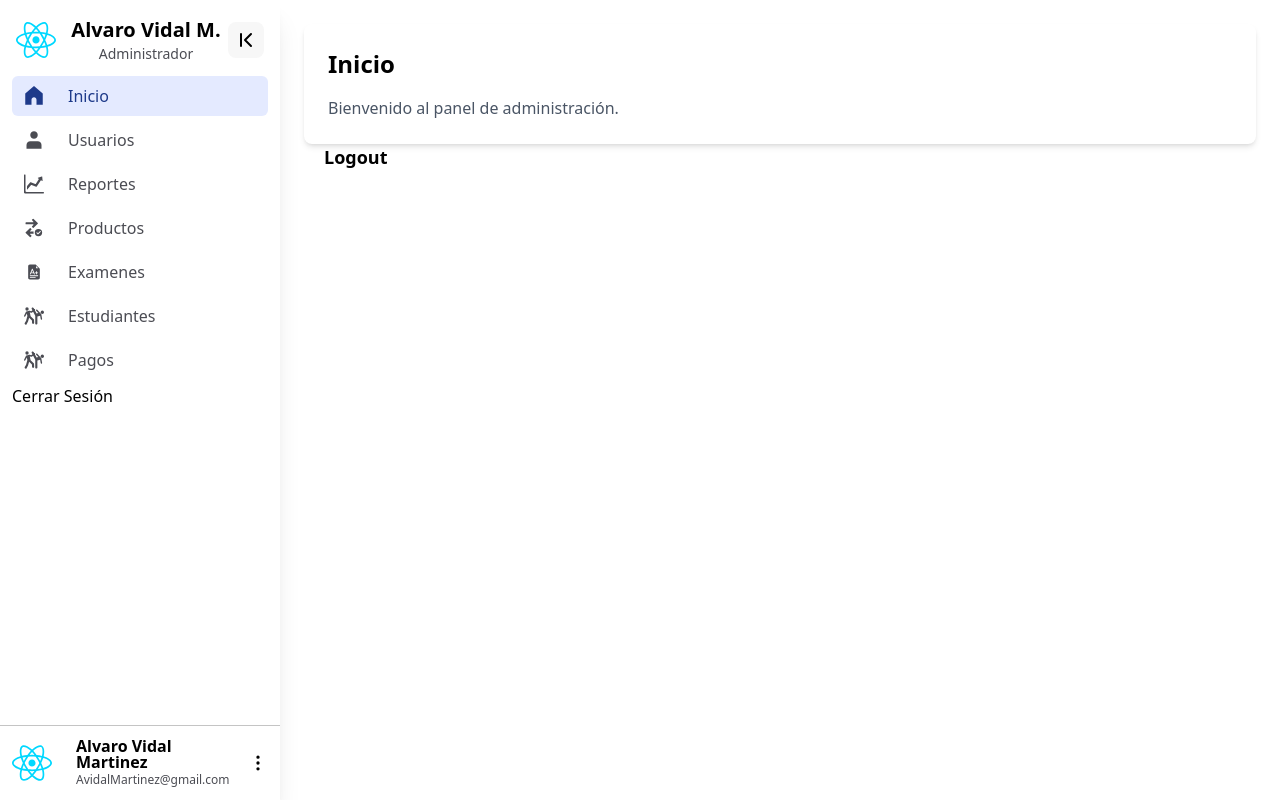
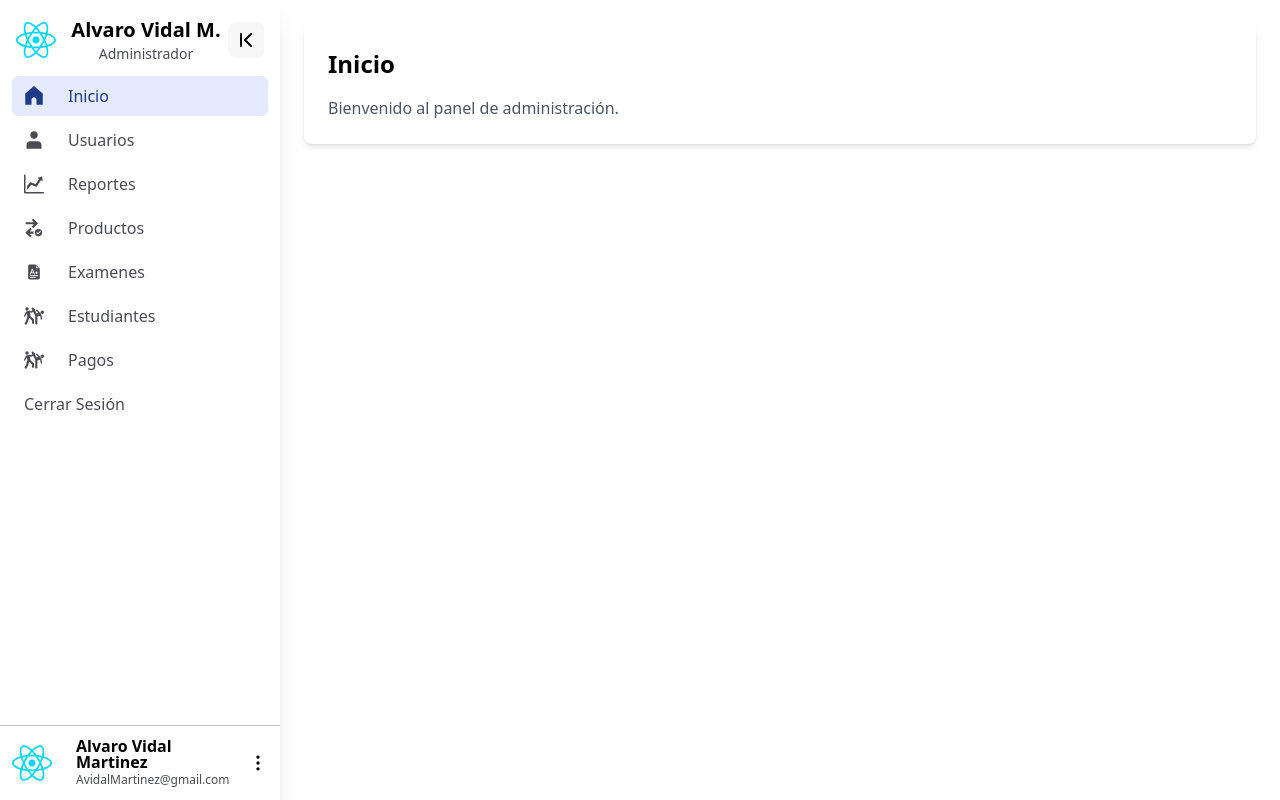
Before and after one commit to JoseVidal1/DOJANKWON_PROY, a React (Vite) app: page / in a window 1280 px wide. Built offline with nearby package versions, Linux system fonts and the light colour scheme; sample sign-in values are in the browser's storage.

Commit message:
Mejora Login

```diff
--- a/src/App.jsx
+++ b/src/App.jsx
@@ -18,9 +18,11 @@ function App() {
   const { isAuth } = useAuth();
   return (
     <BrowserRouter>
+      {isAuth && (
+        <>
           <div className="flex flex-col h-screen">
             <div className="flex flex-1 overflow-hidden">
-          {isAuth && <Sidebar />}
+              <Sidebar />
               <main className="flex-1 p-6 transition-all duration-300 lg:w-[77%] overflow-auto">
                 <Routes>
                   <Route
@@ -79,12 +81,26 @@ function App() {
                       </ProtectedRoute>
                     }
                   />
-              <Route path="/login" element={<Login />} />
-              <Route path="*" element={<Error404 />} />
                 </Routes>
               </main>
             </div>
           </div>
+        </>
+      )}
+      {!isAuth && (
+        <Routes>
+          <Route
+            path="/"
+            element={
+              <ProtectedRoute>
+                <Home />
+              </ProtectedRoute>
+            }
+          />
+          <Route path="/login" element={<Login />} />
+          <Route path="*" element={<Error404 />} />
+        </Routes>
+      )}
     </BrowserRouter>
   );
 }
--- a/src/Components/sidebar.jsx
+++ b/src/Components/sidebar.jsx
@@ -108,13 +108,7 @@ const Sidebar = () => {
               {isAuth && (
                 <button
                   onClick={logout}
-                  className={({ isActive }) =>
-                    `relative flex items-center py-2 px-3 my-1 font-medium rounded-md cursor-pointer transition-colors group ${
-                      isActive
-                        ? "bg-[var(--sidebar-active-bg)] text-[var(--sidebar-active-text)]"
-                        : "hover:bg-[var(--sidebar-hover-bg)] text-[var(--secundary-text-color)]"
-                    }`
-                  }
+                  className="relative flex items-center py-2 px-3 my-1 font-medium rounded-md cursor-pointer transition-colors text-[var(--secundary-text-color)] hover:bg-[var(--sidebar-hover-bg)] w-full text-left"
                 >
                   Cerrar Sesión
                 </button>
--- a/src/page/Home.jsx
+++ b/src/page/Home.jsx
@@ -1,30 +1,12 @@
 import { useAuth } from "../Auth/AuthContext";
 
 function Home() {
-  const { isAuth, logout } = useAuth();
   return (
     <>
       <div className="bg-white rounded-lg shadow-md p-6">
         <h1 className="text-2xl font-bold mb-4">Inicio</h1>
         <p className="text-gray-600">Bienvenido al panel de administración.</p>
       </div>
-
-      <div>
-        {isAuth && (
-          <button
-            onClick={logout}
-            style={{
-              border: "none",
-              marginLeft: "20px",
-              fontSize: "18px",
-              fontWeight: 600,
-              color: "#000",
-            }}
-          >
-            Logout
-          </button>
-        )}
-      </div>
     </>
   );
 }
```
Lines whose indentation alone changed are shown as unchanged.
